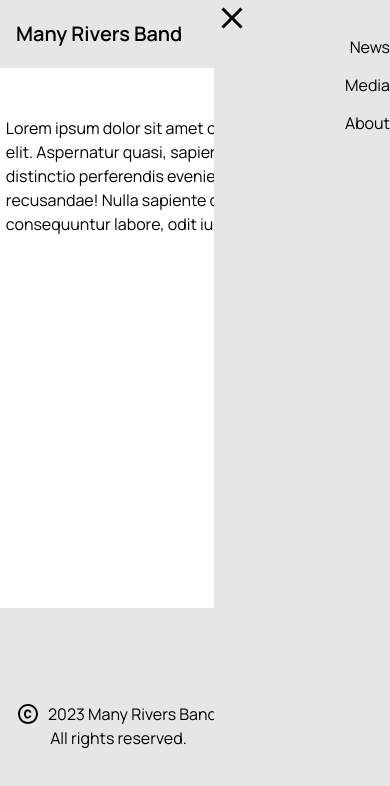
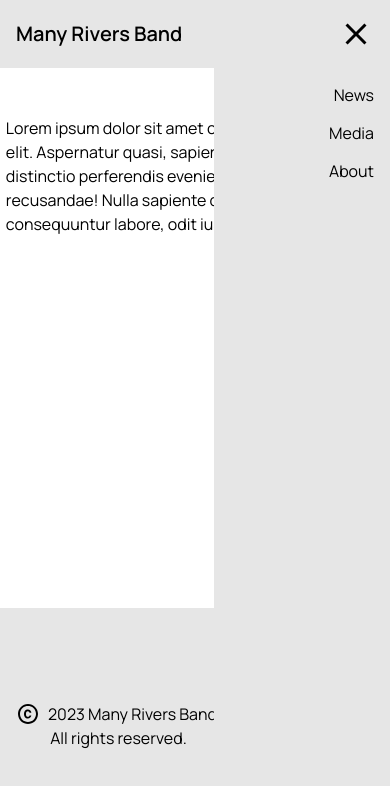
Before and after one commit to mqpiffle/mrb-gatsby, a Gatsby site: page / in a window 390 px wide. Both pictures are taken after a click on the icon 356 px from the left and 34 px from the top of the page. Built offline with nearby package versions, Linux system fonts and the light colour scheme; Gatsby itself is replaced by a stand-in of ours.

Commit message:
hamburger menu styled and looking good

```diff
--- a/src/components/nav/SidebarMenu.js
+++ b/src/components/nav/SidebarMenu.js
@@ -3,6 +3,8 @@ import { Link } from 'gatsby'
 
 import Icon from '@mdi/react'
 import { mdiClose } from '@mdi/js'
+
+import '../../styles/sidebar-menu.css'
 
 const SidebarMenu = ({ sidebar, open }) => {
     const sidebarMenu = sidebar ? 'sidebar__open' : 'sidebar__closed'
@@ -18,7 +20,7 @@ const SidebarMenu = ({ sidebar, open }) => {
                 path={mdiClose}
                 title='Close Sidebar Menu'
                 size={1.5}
-                className='menu__icon'
+                className='sidebar__icon'
                 onClick={handleClick}
             />
             <nav>
--- a/src/styles/nav-menu.css
+++ b/src/styles/nav-menu.css
@@ -12,35 +12,6 @@ nav {
     display: none;
 }
 
-.sidebar {
-    --menu-tfm: 220ms ease-in-out;
-
-    position: absolute;
-    top: 0;
-    right: 0;
-    bottom: 0;
-    transform-origin: right;
-    background-color: var(--clr-gray-90);
-    transition: opacity var(--menu-tfm), width var(--menu-tfm);
-}
-
-.sidebar__closed {
-    width: 0;
-    opacity: 0;
-}
-
-.sidebar__open {
-    width: min(11rem, 50%);
-    opacity: 1;
-}
-
-.sidebar__open nav {
-    width: 100%;
-    flex-direction: column;
-    align-items: flex-end;
-    gap: 1rem;
-}
-
 @media screen and (width < 640px) {
     .menu__links {
         display: none;
--- /dev/null
+++ b/src/styles/sidebar-menu.css
@@ -0,0 +1,45 @@
+.sidebar {
+    --menu-tfm: 220ms ease-in-out;
+
+    display: flex;
+    flex-direction: column;
+    align-items: flex-end;
+    position: absolute;
+    top: 0;
+    right: 0;
+    bottom: 0;
+    transform-origin: right;
+    padding: 1rem;
+    background-color: var(--clr-gray-90);
+    transition: opacity var(--menu-tfm), width var(--menu-tfm);
+
+    overflow: hidden;
+}
+
+/* .sidebar:first-child {
+    border-bottom: 1px solid black;
+} */
+
+.sidebar__icon {
+    margin-bottom: 1rem;
+}
+
+.sidebar__closed {
+    width: 0;
+    opacity: 0;
+    z-index: -1;
+}
+
+.sidebar__open {
+    width: min(11rem, 50%);
+    opacity: 1;
+    z-index: 10;
+}
+
+.sidebar__open nav {
+    width: 100%;
+    margin-top: 1rem;
+    flex-direction: column;
+    align-items: flex-end;
+    gap: 1rem;
+}
```
